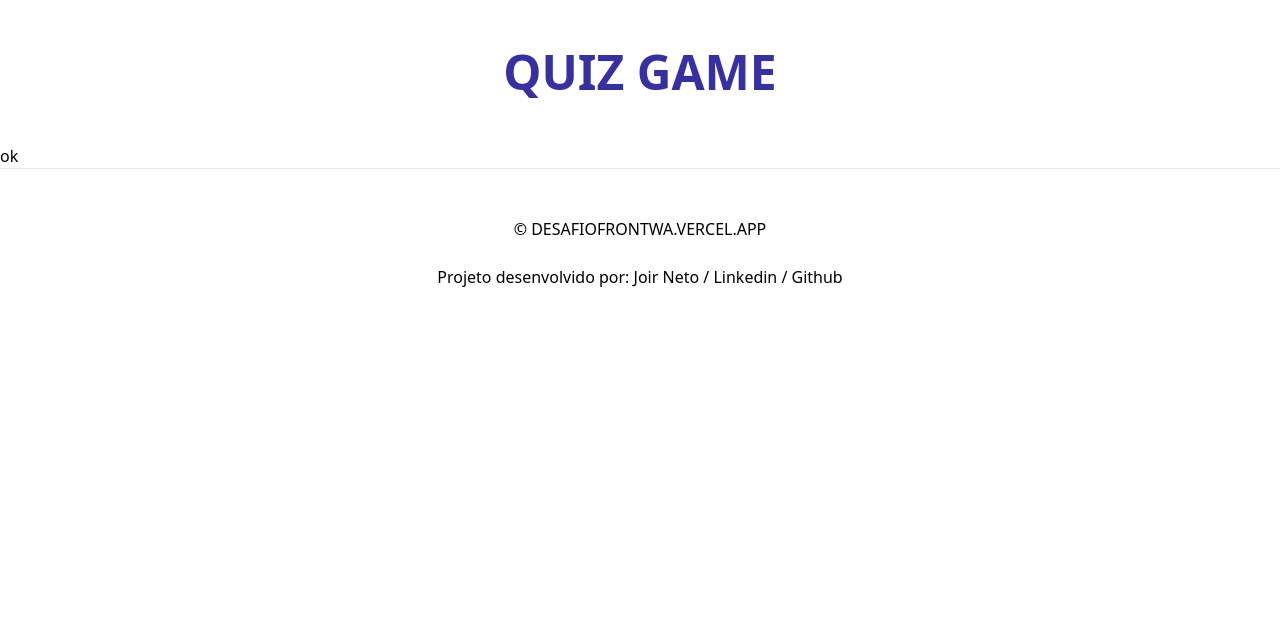
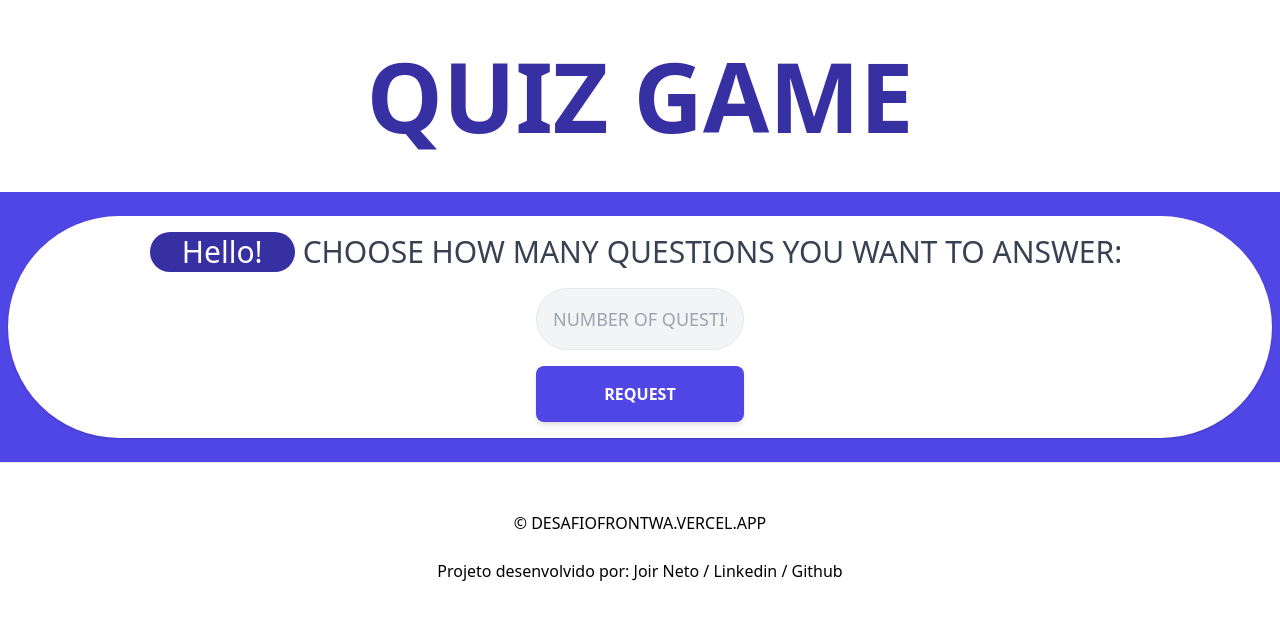
Before and after one commit to joirneto/Desafio-Front-End-WA, a Next.js app: page / in a window 1280 px wide. Shown: the top 620 px of the page. Built offline with nearby package versions, Linux system fonts and the light colour scheme.

Commit message:
home css ok

```diff
--- a/components/Header/index.js
+++ b/components/Header/index.js
@@ -3,7 +3,7 @@ import React from "react";
 const Header = () => (
   <header className="w-full container mx-auto">
   <div className="flex flex-col items-center py-12">
-    <span className="font-bold text-indigo-800 uppercase text-center hover:text-gray-700 text-5xl">
+    <span className="font-bold text-indigo-800 uppercase text-center text-8xl">
       QUIZ GAME
     </span>
   </div>
--- a/pages/index.js
+++ b/pages/index.js
@@ -2,8 +2,24 @@ import React from 'react';
 
 const Index = () =>{
   return(
-    <div >ok
+     <section className="bg-indigo-600 p-2">
+       <div className="w-full container mx-auto my-4 flex flex-col justify-center bg-white leading-none ${props.textColor} rounded-full p-2 shadow text-teal text-sm">
+      <div className="m-2 flex justify-center items-center">
+        <span className="inline-flex text-3xl bg-indigo-800 text-white rounded-full h-10 px-8 justify-center items-center">
+            Hello!
+        </span>
+        <span className="inline-flex text-3xl px-2 text-gray-700">
+          CHOOSE HOW MANY QUESTIONS YOU WANT TO ANSWER:
+        </span>
+        </div>
+        <div className ="flex flex-col items-center">
+        <input className ="w-2/12 m-2 p-4 text-lg text-center bg-gray-100 rounded-full border" type="text" placeholder="NUMBER OF QUESTIONS"/>
+        <button type="button" className="w-2/12 my-2 p-4 bg-indigo-600 hover:bg-indigo-700 focus:ring-indigo-500 focus:ring-offset-indigo-200 text-white transition ease-in duration-200 text-center text-base font-semibold shadow-md focus:outline-none focus:ring-2 focus:ring-offset-2  rounded-lg ">
+        REQUEST
+      </button>
+        </div>
     </div>
+     </section>
   )
 }
 
```
